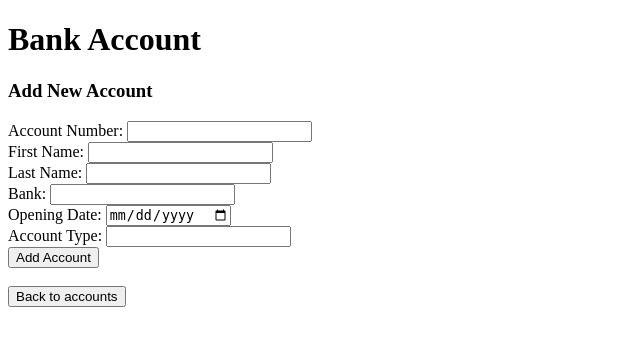
After one commit to EthanMoreta/Finance-Database, a Flask app: page /add_account in a window 1280 px wide. The commit adds this page. Shown: the top 346 px of the page, without its empty margins (0-640 px from the left). Run offline with Flask 3, Linux system fonts and the light colour scheme.

Commit message:
Changes to bank account tab

```diff
--- a/app.py
+++ b/app.py
@@ -19,12 +19,26 @@ def index():
 # Ruta para mostrar todos los registros
 @app.route('/bank_account')
 def bank_account():
+    return render_template('bank_account.html')
+
+@app.route('/bank_account_search', methods=['POST'])
+def bank_account_search():
+    first_name = request.form['first_name']
+    last_name = request.form['last_name']
+
     conn = mysql.connector.connect(**db_config)
     cursor = conn.cursor(dictionary=True)
-    cursor.execute("SELECT * FROM bank_account")
+    cursor.execute("SELECT * FROM bank_account WHERE first_name = %s AND last_name = %s", (first_name,last_name))
     accounts = cursor.fetchall()
+    balances = []
+    for account in accounts:
+        cursor.execute("SELECT get_account_balance(%s)", (account['account_number'],))
+        balances.append(cursor.fetchone())
+        conn.close()
+    balances = [list(item.values())[0] for item in balances]
+
     conn.close()
-    return render_template('bank_account.html', accounts=accounts)
+    return render_template('bank_account_search.html', accounts=accounts, balances=balances)
 
 # Ruta para mostrar las tarjetas de crédito
 @app.route('/credit_card')
@@ -51,12 +65,20 @@ def record():
     cursor = conn.cursor(dictionary=True)
     cursor.execute("SELECT * FROM record ")
     records = cursor.fetchall()
-    conn.close()
-    return render_template('record.html', records=records)
+    balances = []
+    for record in records:
+        cursor.execute("SELECT get_record_balance(%s)", (record['record_name'],))
+        balances.append(cursor.fetchone())
+        conn.close()
+    balances = [list(item.values())[0] for item in balances]
+    return render_template('record.html', records=records, balances=balances)
 
-# Ruta para agregar un nuevo registro
-@app.route('/add_account', methods=['POST'])
+@app.route('/add_account')
 def add_account():
+    return render_template('add_account.html')
+
+@app.route('/add_account_form', methods=['POST'])
+def add_account_form():
     account_number = request.form['account_number']
     first_name = request.form['first_name']
     last_name = request.form['last_name']
@@ -73,7 +95,7 @@ def add_account():
     cursor.execute(query, (account_number, first_name, last_name, bank, opening_date, account_type))
     conn.commit()
     conn.close()
-    return redirect('/')
+    return redirect('/bank_account')
 
 @app.route('/add_card')
 def add_card():
@@ -108,7 +130,7 @@ def delete_account(account_number):
     cursor.execute("DELETE FROM bank_account WHERE account_number = %s", (account_number,))
     conn.commit()
     conn.close()
-    return redirect('/')
+    return redirect('/bank_account')
 
 # Ruta para eliminar una tarjeta
 @app.route('/delete_card/<int:card_number>')
--- /dev/null
+++ b/tasks.txt
@@ -0,0 +1,4 @@
+- Make an option to check and add movements
+- Allow to add new records
+- Allow to add movements to records
+- Add some more features and start to style with css
--- /dev/null
+++ b/templates/add_account.html
@@ -0,0 +1,33 @@
+<!DOCTYPE html>
+<html lang="en">
+<head>
+    <meta charset="UTF-8">
+    <meta name="viewport" content="width=device-width, initial-scale=1.0">
+    <title>Bank Account</title>
+</head>
+<body>
+    <h1>Bank Account</h1>
+
+    <form action="/add_account_form" method="POST">
+        <h3>Add New Account</h3>
+        <label>Account Number:</label>
+        <input type="number" name="account_number" required><br>
+        <label>First Name:</label>
+        <input type="text" name="first_name" required><br>
+        <label>Last Name:</label>
+        <input type="text" name="last_name" required><br>
+        <label>Bank:</label>
+        <input type="text" name="bank" required><br>
+        <label>Opening Date:</label>
+        <input type="date" name="opening_date" required><br>
+        <label>Account Type:</label>
+        <input type="text" name="account_type" required><br>
+        <button type="submit">Add Account</button>
+    </form>
+
+</body>
+</html>
+<br>
+<a href="/bank_account">
+    <button type="button">Back to accounts</button>
+</a>
--- a/templates/record.html
+++ b/templates/record.html
@@ -16,6 +16,7 @@
                 <th>Starting Date</th>
                 <th>View</th>
                 <th>Delete</th>
+                <th>Balance</th>
             </tr>
         </thead>
         <tbody>
@@ -35,6 +36,9 @@
                     </form>
                     <!-- Actualización pendiente con otro formulario -->
                 </td>
+            {% endfor %}
+            {% for balance in balances %}
+            <td>{{ balance }}</td>
             </tr>
             {% endfor %}
         </tbody>
```
Also changed, not shown: templates/bank_account.html (+8 -43 lines), templates/bank_account_search.html (added, +52 -0 lines).
